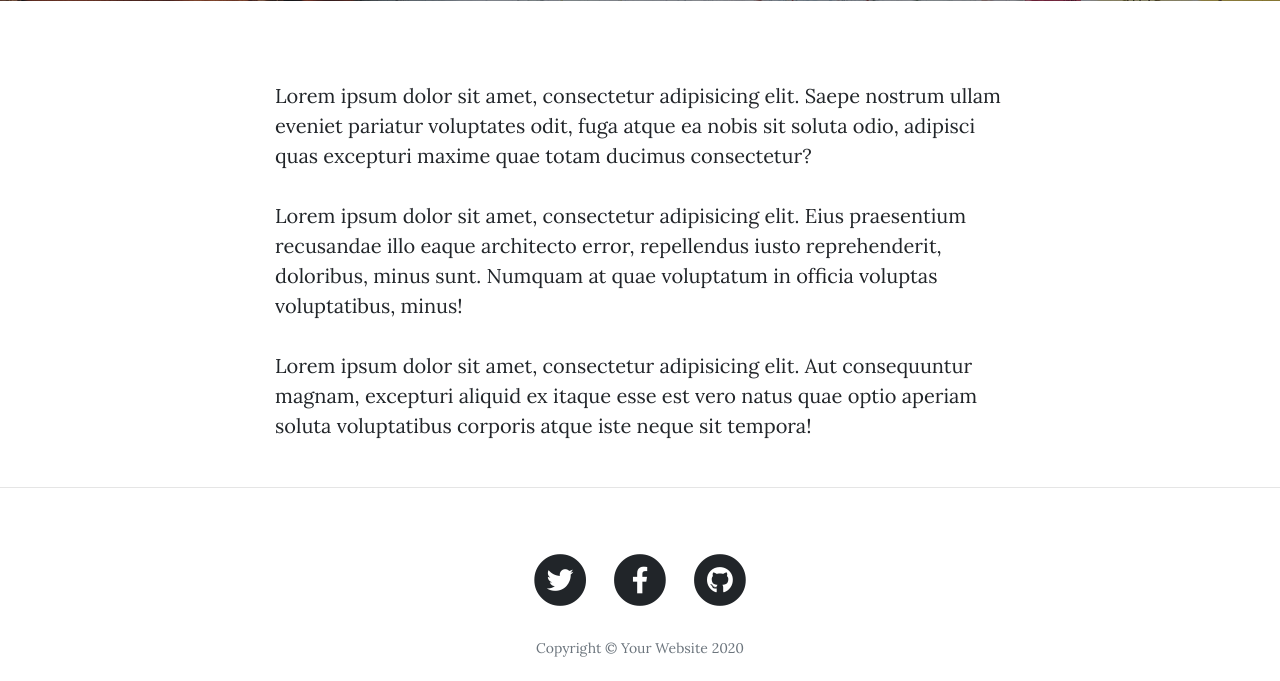
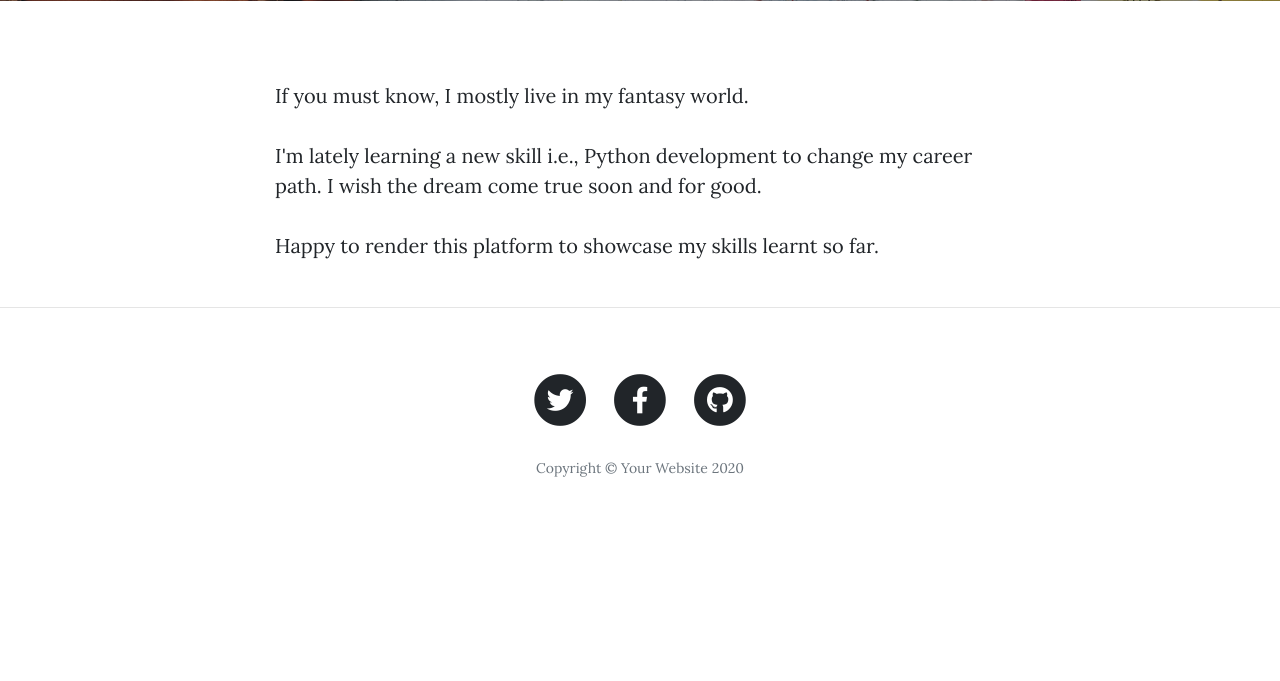
Before and after one commit to SurajVeerTalreja/suraj-veer-blog-website, a Flask app: page /about in a window 1280 px wide. Shown: the part 531-1212 px from the top of the page. After the commit the page ends 1008 px from the top, so only its background shows below. Run offline with Flask 2, Linux system fonts and the light colour scheme; some libraries are stand-ins or nearby versions.

Commit message:
Updated about-me information

```diff
--- a/templates/about.html
+++ b/templates/about.html
@@ -19,9 +19,9 @@
   <div class="container">
     <div class="row">
       <div class="col-lg-8 col-md-10 mx-auto">
-        <p>Lorem ipsum dolor sit amet, consectetur adipisicing elit. Saepe nostrum ullam eveniet pariatur voluptates odit, fuga atque ea nobis sit soluta odio, adipisci quas excepturi maxime quae totam ducimus consectetur?</p>
-        <p>Lorem ipsum dolor sit amet, consectetur adipisicing elit. Eius praesentium recusandae illo eaque architecto error, repellendus iusto reprehenderit, doloribus, minus sunt. Numquam at quae voluptatum in officia voluptas voluptatibus, minus!</p>
-        <p>Lorem ipsum dolor sit amet, consectetur adipisicing elit. Aut consequuntur magnam, excepturi aliquid ex itaque esse est vero natus quae optio aperiam soluta voluptatibus corporis atque iste neque sit tempora!</p>
+          <p>If you must know, I mostly live in my fantasy world.</p>
+          <p>I'm lately learning a new skill i.e., Python development to change my career path. I wish the dream come true soon and for good.</p>
+          <p>Happy to render this platform to showcase my skills learnt so far.</p>
       </div>
     </div>
   </div>
```
